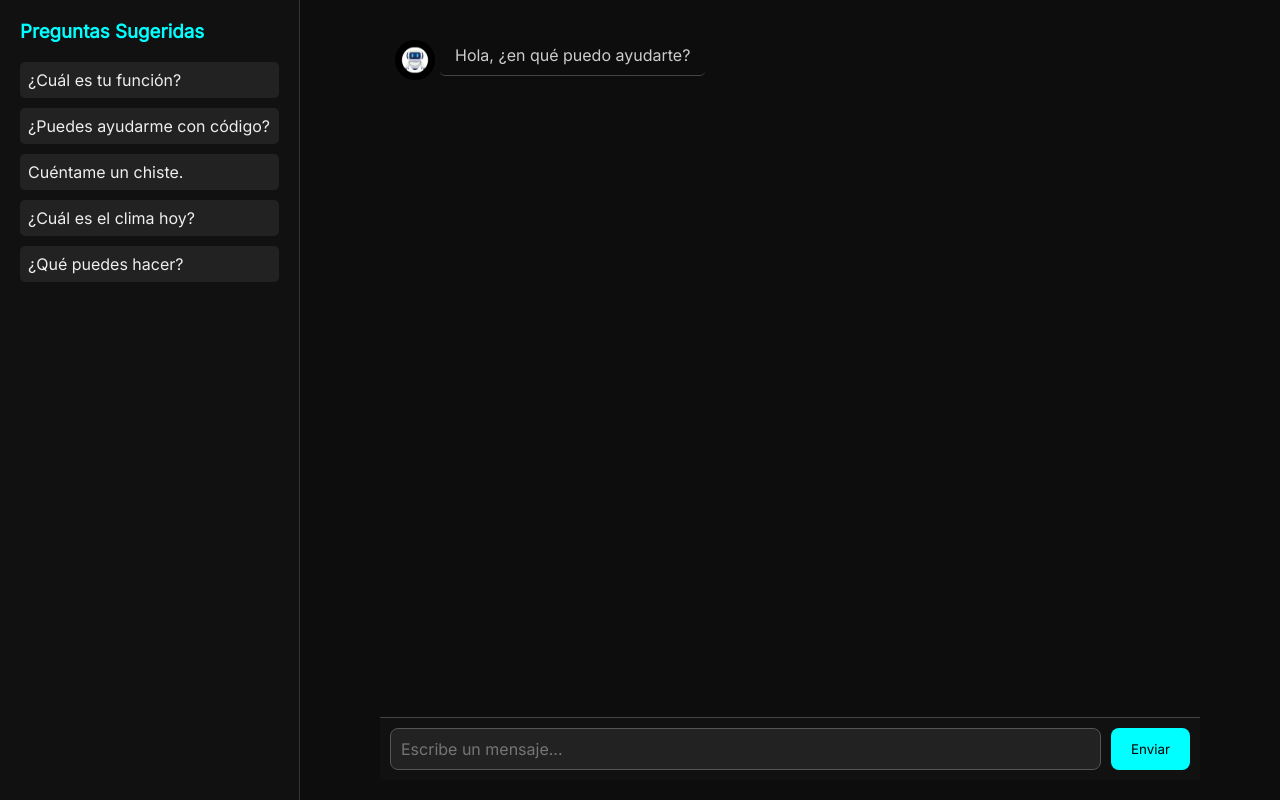
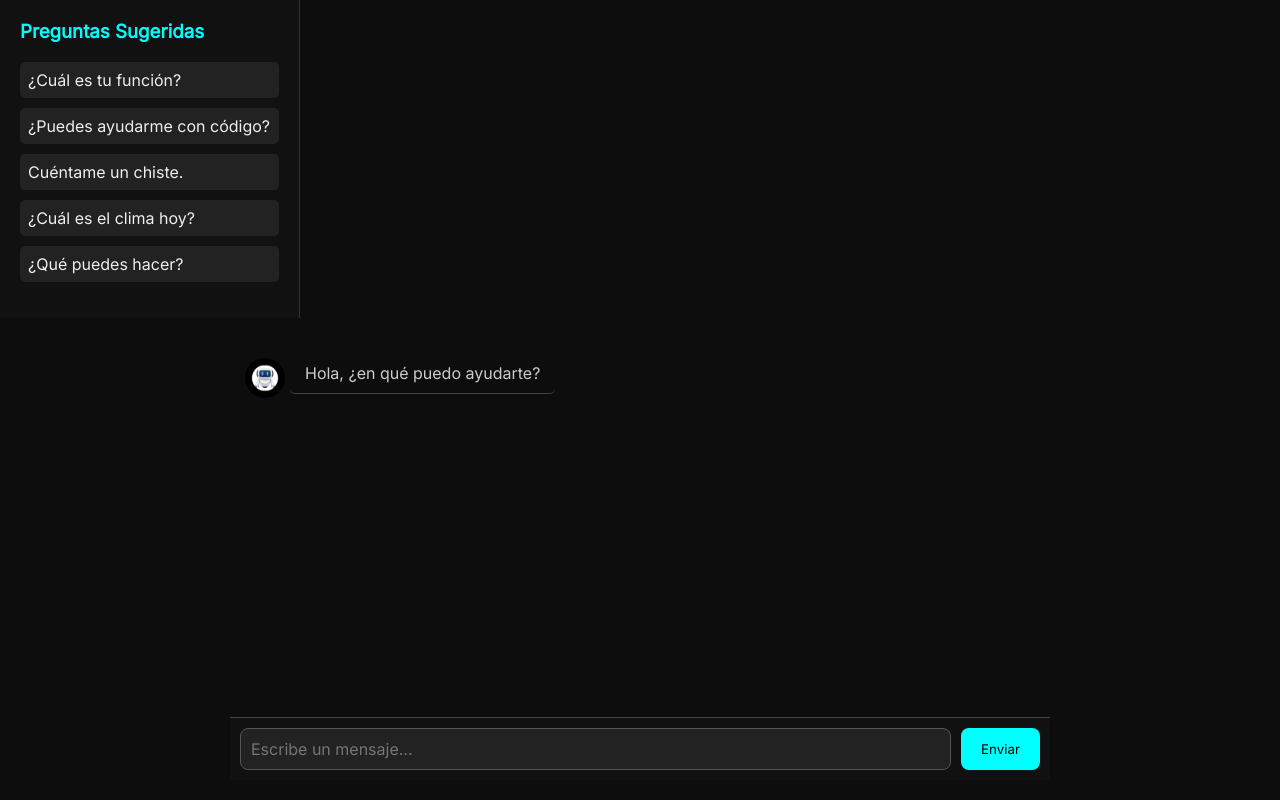
Before and after one commit to chatbot-poli/main, a Flask app: page / in a window 1280 px wide. Run offline with Flask 3, Linux system fonts and the light colour scheme.

Commit message:
Update index.html

```diff
--- a/templates/index.html
+++ b/templates/index.html
@@ -17,7 +17,8 @@
 
         .page-layout {
             display: flex;
-            height: 100vh;
+            flex-direction: column;
+            min-height: 100vh;
         }
 
         .suggestions-container {
@@ -199,8 +200,7 @@
                 display: none;
             }
 
-            .chat-box,
-            .input-container {
+            .chat-box, .input-container {
                 margin: 0 auto;
                 max-width: 100%;
                 padding: 10px;
```
